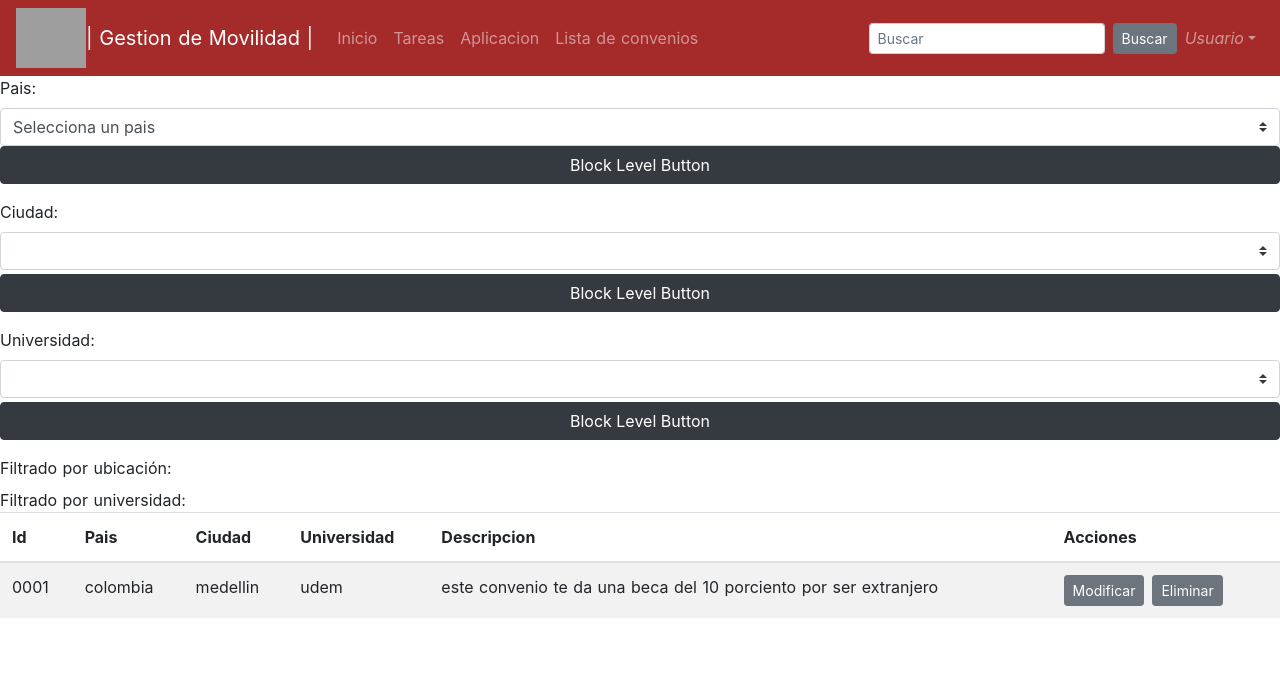
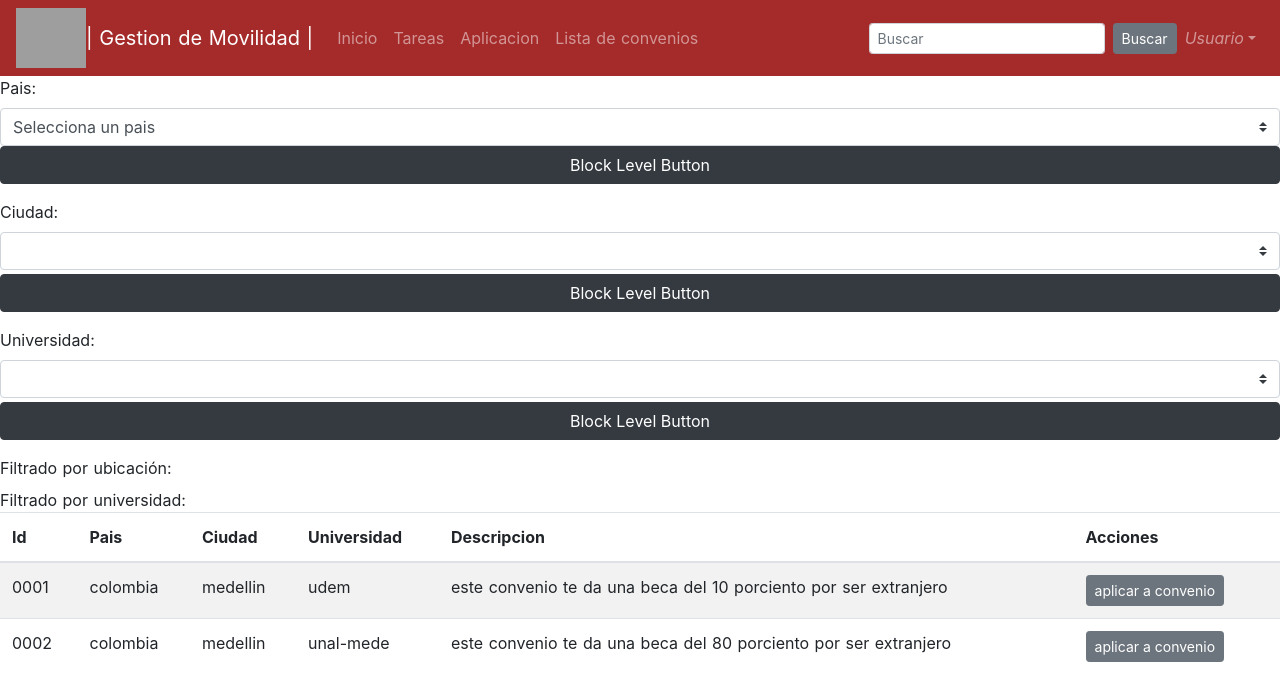
Before and after one commit to EstivenCano/proyecto_web, a Nuxt app: page /listaFiltrada in a window 1280 px wide. Shown: the top 700 px of the page. Built offline with nearby package versions, Linux system fonts and the light colour scheme; grey boxes are pictures that could not be loaded.

Commit message:
Correccion error para poder seguir trabajando

```diff
--- a/pages/listaFiltrada.vue
+++ b/pages/listaFiltrada.vue
@@ -43,8 +43,7 @@
     </b-form>
     <b-table striped hover :items="lista_convenios">
         <template v-slot:cell(acciones)="row">
-          <b-button size="sm" @click="cargarEstudiante(row)" class="mr-2">Modificar</b-button>
-          <b-button size="sm" @click="eliminarEstudiante(row)" class="mr-2">Eliminar</b-button>
+          <b-button size="sm" @click="cargarEstudiante(row)" class="mr-2">aplicar a convenio</b-button>
         </template>
       </b-table>
   </div>
@@ -71,6 +70,7 @@
           descripcion: "",
           acciones: true
         },
+
         lista_convenios: [
           {
             id: "0001",
@@ -78,6 +78,14 @@
             ciudad: "medellin",
             universidad: "udem",
             descripcion: "este convenio te da una beca del 10 porciento por ser extranjero",
+            acciones: true
+          },
+          {
+            id: "0002",
+            pais: "colombia",
+            ciudad: "medellin",
+            universidad: "unal-mede",
+            descripcion: "este convenio te da una beca del 80 porciento por ser extranjero",
             acciones: true
           }
         ],
```
